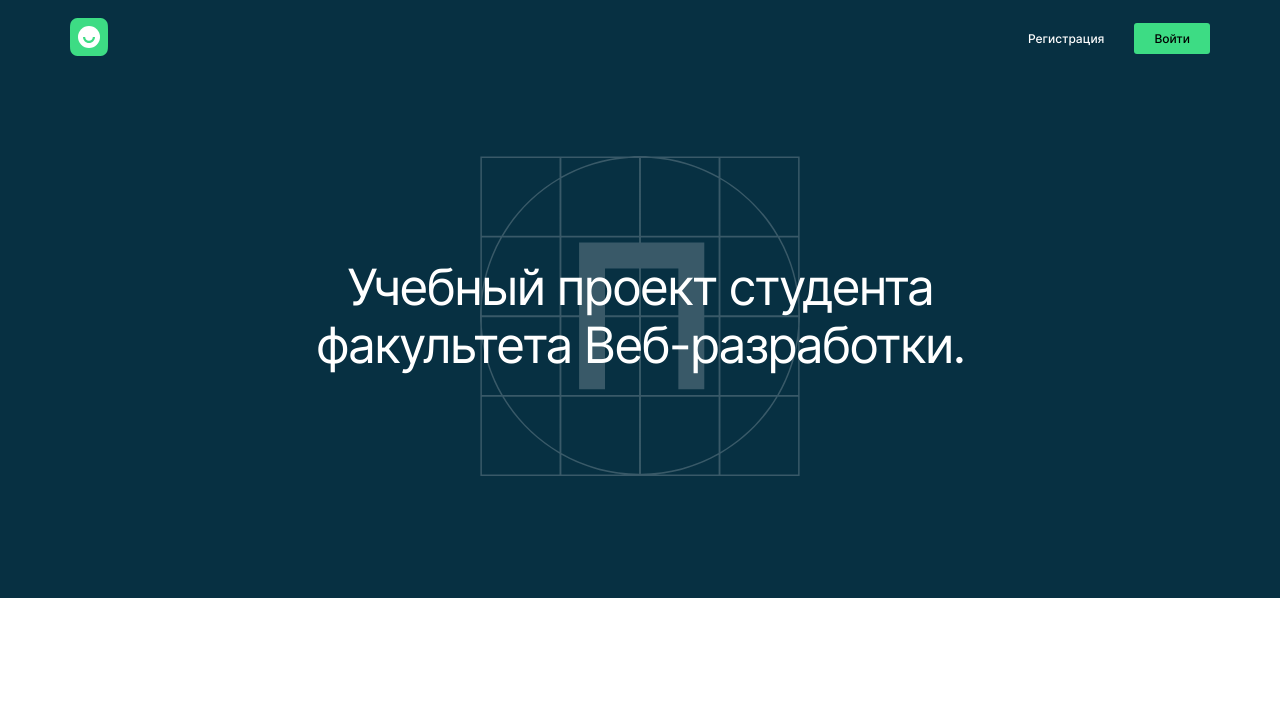
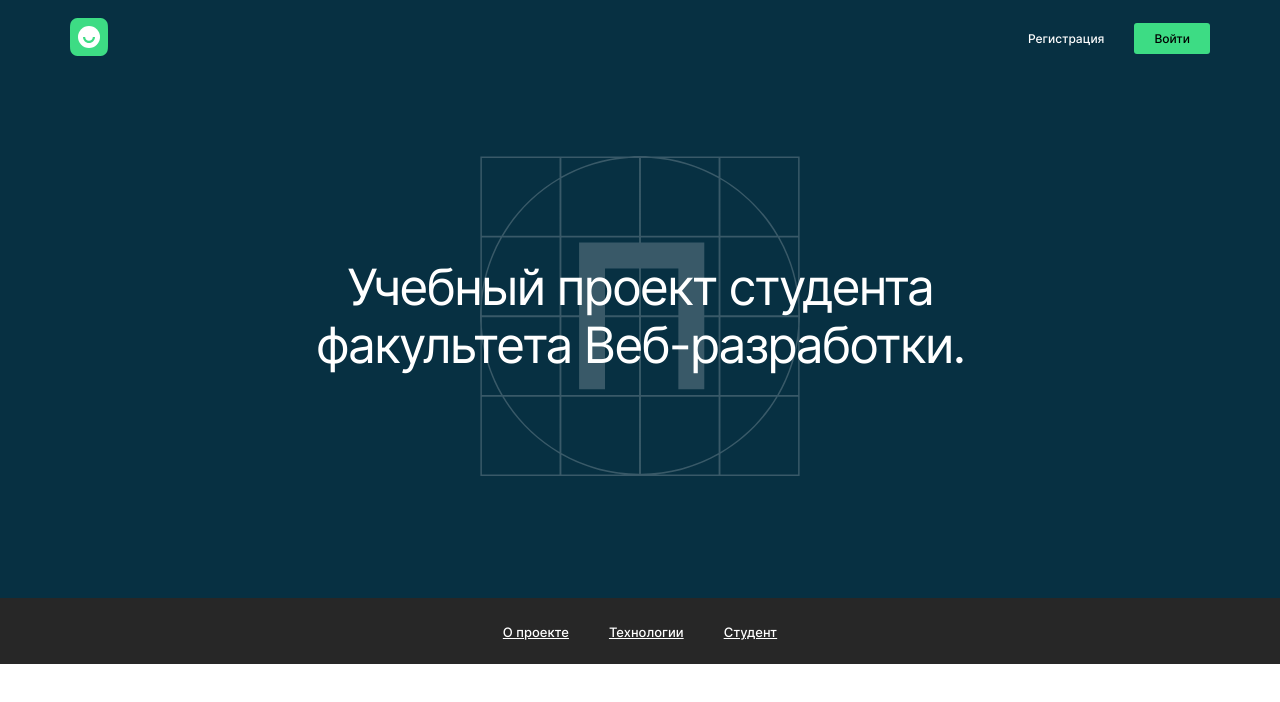
Before and after one commit to Sibisov-Artem/movies-explorer-frontend, a React (Create React App) app: page / in a window 1280 px wide. Shown: the top 702 px of the page. Built offline with nearby package versions, Linux system fonts and the light colour scheme.

Commit message:
feat: выполнить верстку Main - NavTab для LANDING`а

```diff
--- a/src/components/Main/Main.jsx
+++ b/src/components/Main/Main.jsx
@@ -1,11 +1,13 @@
 import './Main.css';
 
 import Promo from '../Promo/Promo';
+import NavTab from '../NavTab/NavTab';
 
 function Main() {
   return (
     <main className="main">
       <Promo />
+      <NavTab />
     </main>
   );
 }
--- a/src/components/NavTab/NavTab.css
+++ b/src/components/NavTab/NavTab.css
@@ -0,0 +1,22 @@
+.nav-tab {
+background-color: #272727;
+height: 66px;
+display: flex;
+justify-content: center;
+}
+
+.nav-tab__list {
+list-style: none;
+display: flex;
+align-items: center;
+gap: 40px;
+margin: 0;
+padding: 0;
+}
+
+.nav-tab__link {
+  font-size: 13px;
+  font-weight: 500;
+  line-height: 16px;
+  color: #FFF;
+}
--- a/src/components/NavTab/NavTab.jsx
+++ b/src/components/NavTab/NavTab.jsx
@@ -0,0 +1,15 @@
+import './NavTab.css';
+
+function NavTab() {
+  return (
+    <nav className='nav-tab'>
+      <ul className='nav-tab__list'>
+        <li><a className="nav-tab__link" href="#about-project">О проекте</a></li> {/* установить потом в AboutProject id="about-project" */}
+        <li><a className="nav-tab__link" href="#techs">Технологии</a></li> {/* установить потом в Techs id="techs" */}
+        <li><a className="nav-tab__link" href="#about-me">Студент</a></li> {/* установить потом в AboutMe id="about-me" */}
+      </ul>
+    </nav>
+  );
+}
+
+export default NavTab;
```
